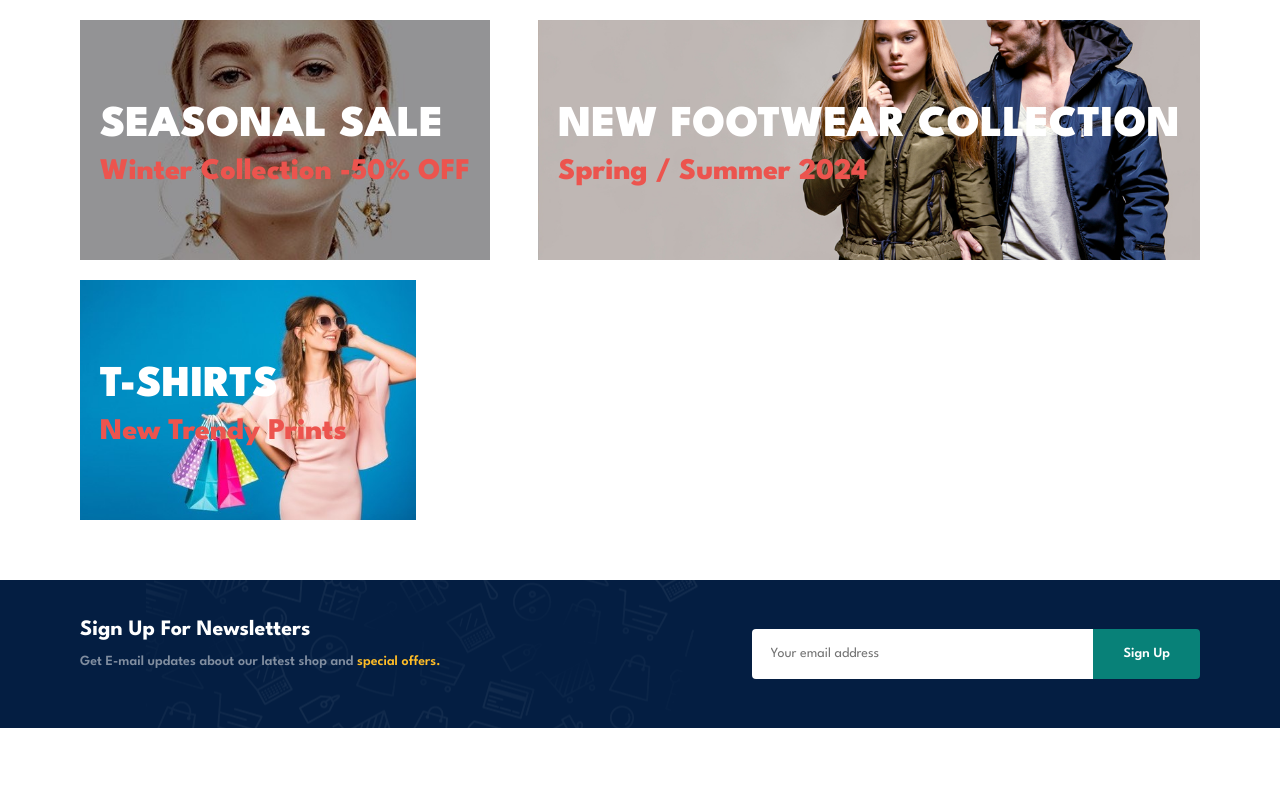
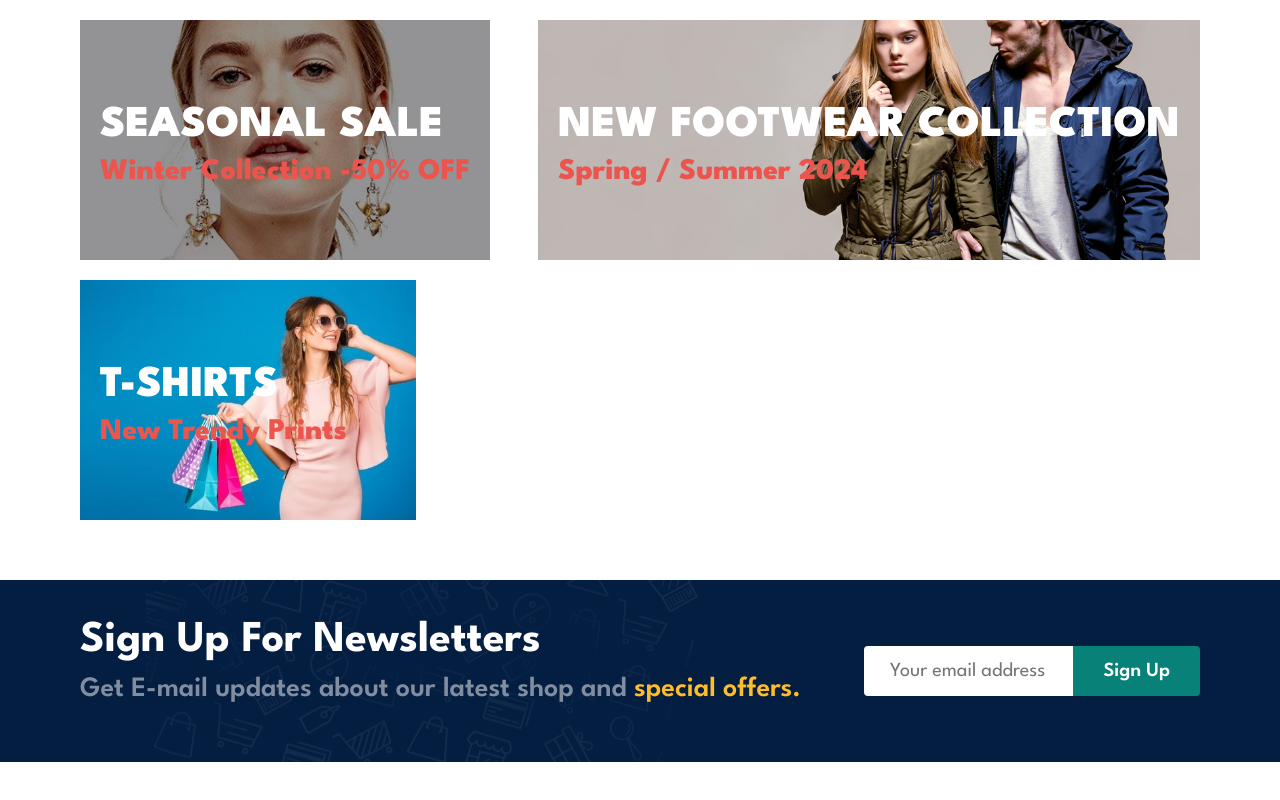
Before and after one commit to LegendsMaster40/gymnasiearbete, a plain HTML site: page index.html in a window 1280 px wide. Shown: the part 3932-4732 px from the top of the page. Before the commit the page ends 4700 px from the top, so only its background shows below. Drawn offline with Linux system fonts and the light colour scheme.

Commit message:
some edit and fixes for the newsletter section

```diff
--- a/index.css
+++ b/index.css
@@ -421,13 +421,13 @@ body{
 }
 
 #newsletter h4{
-    font-size: 22px;
+    font-size: 44px;
     font-weight: 700;
     color: #fff;
 }
 
 #newsletter p{
-    font-size: 14px;
+    font-size: 28px;
     font-weight: 600;
     color: #818ea0;
 }
@@ -438,13 +438,13 @@ body{
 
 #newsletter .form{
     display: flex;
-    width: 40%;
+    width: 30%;
 }
 
 #newsletter input{
     height: 3.125rem;
     padding: 0 1.25em;
-    font-size: 14px;
+    font-size: 20px;
     width: 100%;
     border: 1px solid transparent;
     border-radius: 4px;
@@ -459,4 +459,5 @@ body{
     white-space: nowrap;
     border-top-left-radius: 0;
     border-bottom-left-radius: 0;
+    font-size: 20px;
 }
```
